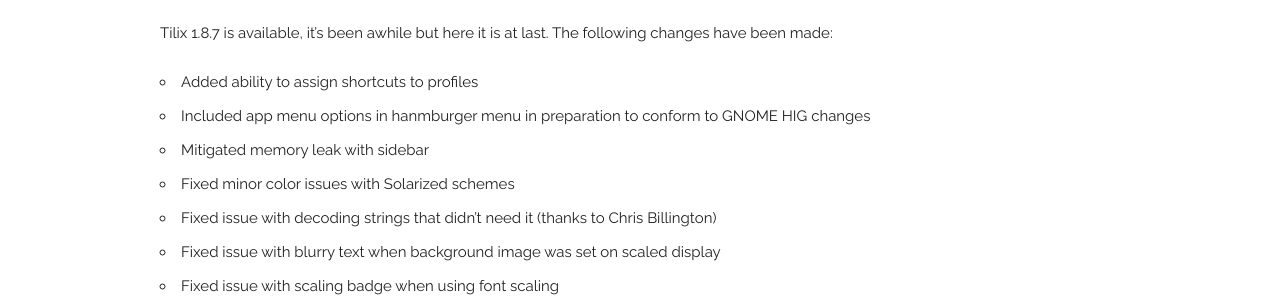
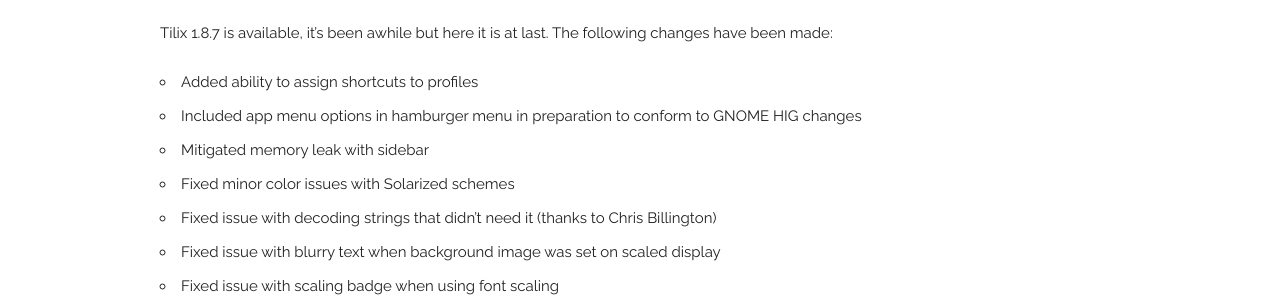
Before and after one commit to gnunn1/tilix-web, a Jekyll site: the page built from _posts/2019-01-03-release-1-8-7.md, in a window 1280 px wide. Shown: the part 192-492 px from the top of the page. Built offline with Jekyll 4.4.1, drawn with Linux system fonts in a browser that asks for light colours; nearby versions of some CDN libraries.

Commit message:
Fix typo

```diff
--- a/_posts/2019-01-03-release-1-8-7.md
+++ b/_posts/2019-01-03-release-1-8-7.md
@@ -10,7 +10,7 @@
 Tilix 1.8.7 is available, it's been awhile but here it is at last. The following changes have been made:
 
 * Added ability to assign shortcuts to profiles
-* Included app menu options in hanmburger menu in preparation to conform to GNOME HIG changes
+* Included app menu options in hamburger menu in preparation to conform to GNOME HIG changes
 * Mitigated memory leak with sidebar
 * Fixed minor color issues with Solarized schemes
 * Fixed issue with decoding strings that didn't need it (thanks to Chris Billington)
```
